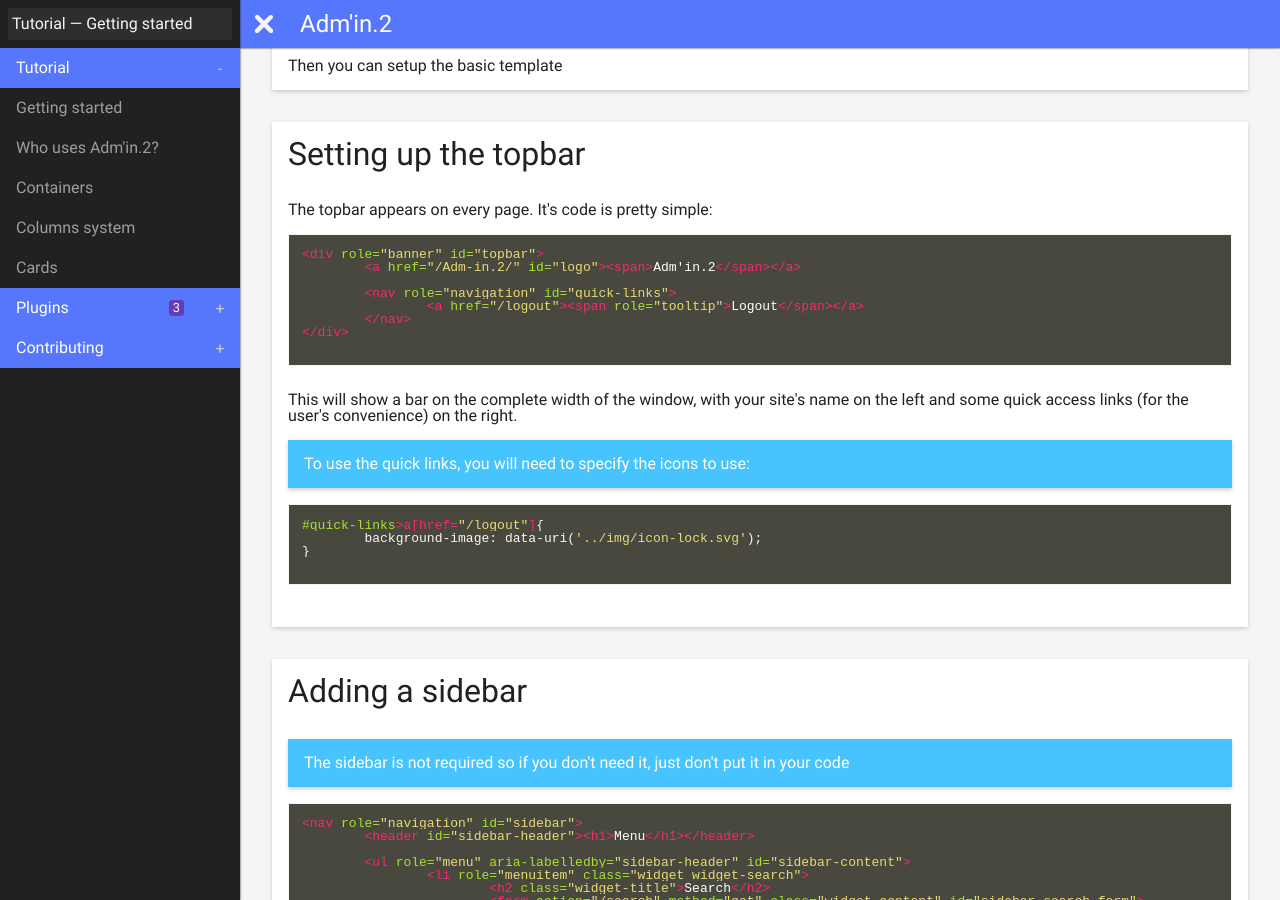
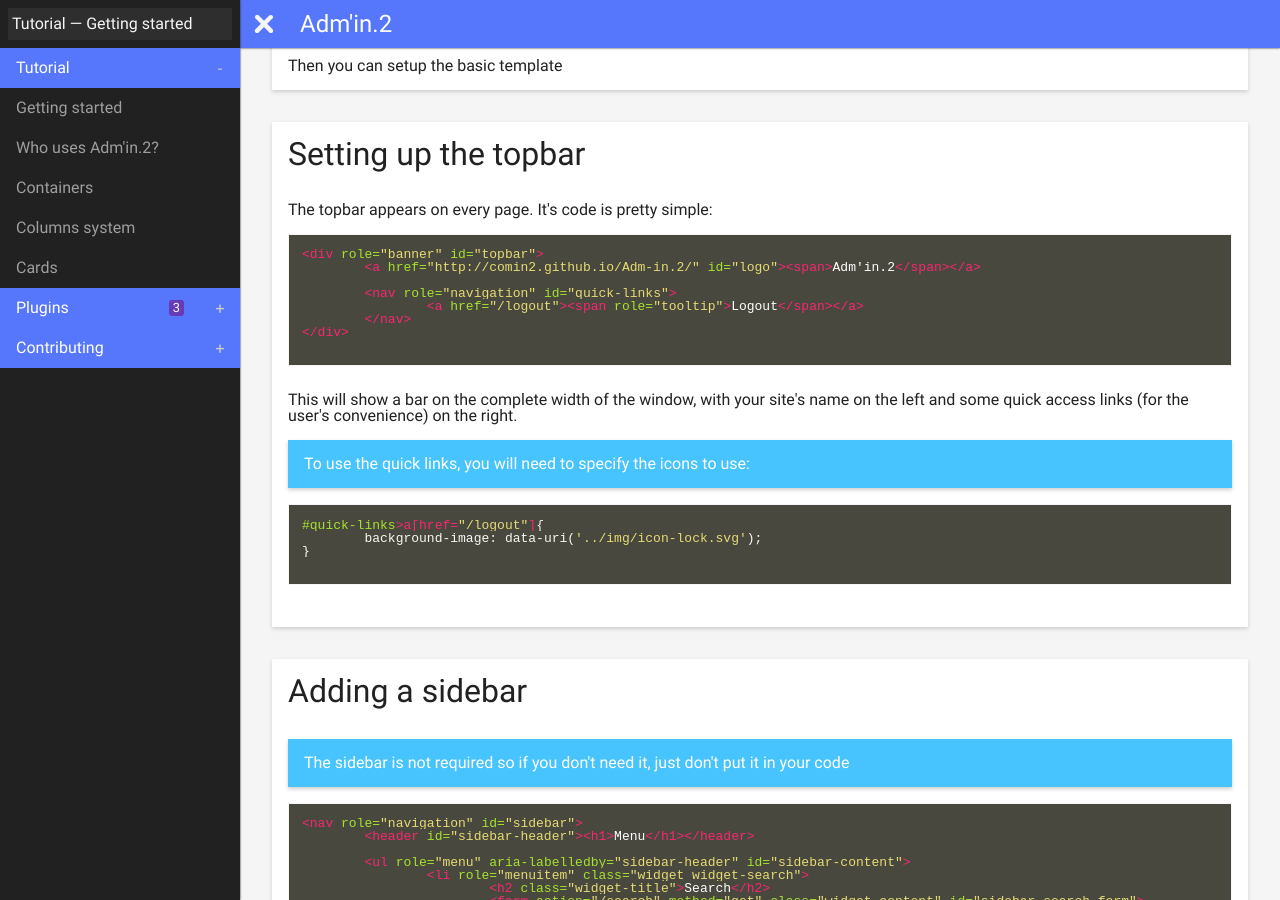
Before and after one commit to comin2/Adm-in.2, a Jekyll site: the page built from tutorial/getting-started.html, in a window 1280 px wide and 900 px high, scrolled down 652 px. Built offline with Jekyll 4.4.1, drawn with Linux system fonts in a browser that asks for light colours; part of the change alters nothing that is shown.

Commit message:
Update config

```diff
--- a/_config.yml
+++ b/_config.yml
@@ -1,2 +1,2 @@
-baseurl: /Adm-in.2
+baseurl: http://comin2.github.io/Adm-in.2
 name: Adm'in.2
```
